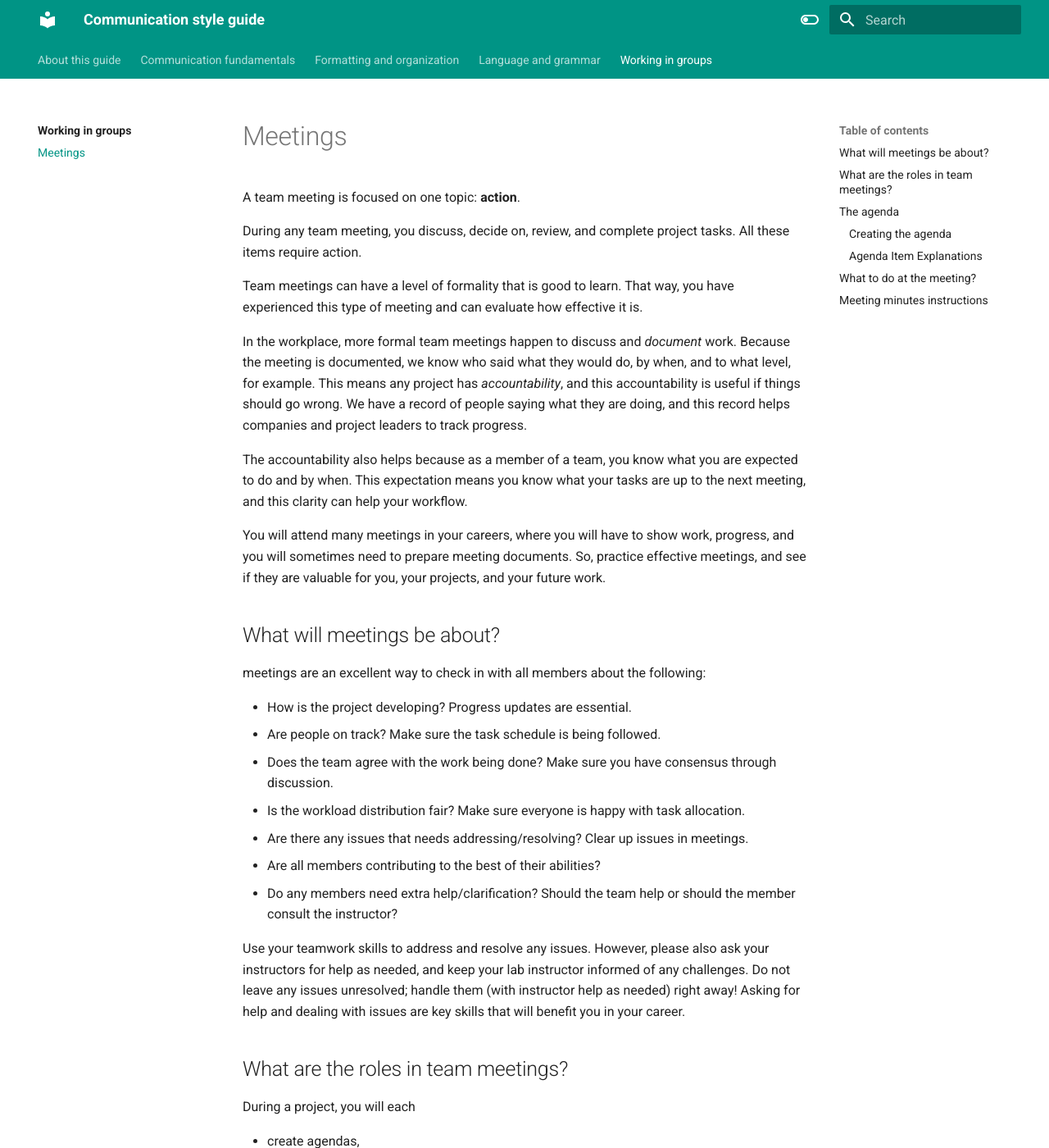
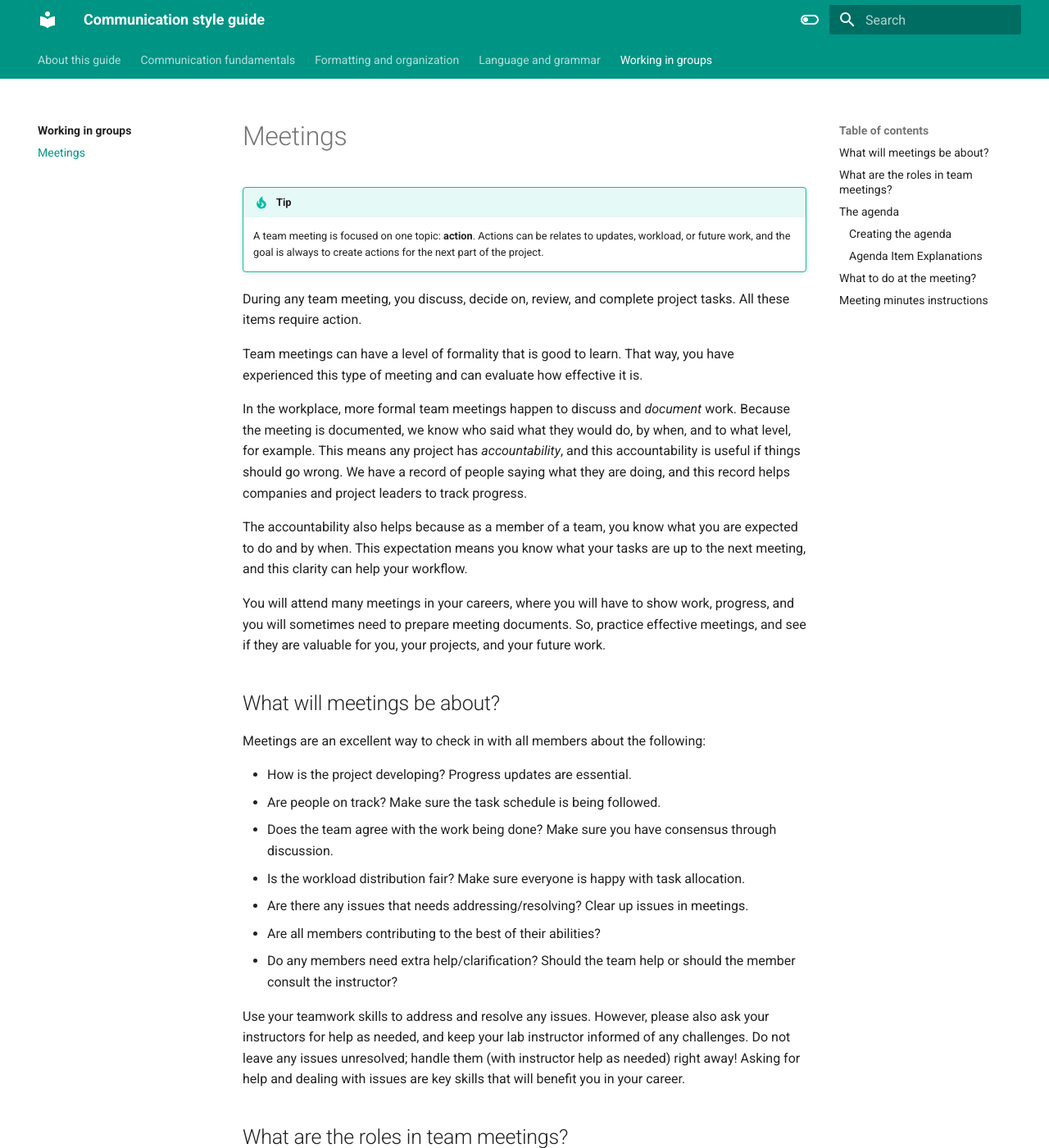
Before and after one commit to SamLee77/Communication-guide, an MkDocs documentation site: the page built from docs/Working_in_groups/Meetings.md, in a window 1280 px wide and 1400 px high. Shown: the whole window at 82% size. Built offline with MkDocs 1.6.1 and Material for MkDocs 9.7.7, drawn with Linux system fonts in a browser that asks for light colours; emoji names are drawn with the system emoji font.

Commit message:
added admonisitons to Meetings

```diff
--- a/docs/Working_in_groups/Meetings.md
+++ b/docs/Working_in_groups/Meetings.md
@@ -1,6 +1,8 @@
 # Meetings
 
-A team meeting is focused on one topic: **action**.
+!!! Tip
+
+    A team meeting is focused on one topic: **action**. Actions can be relates to updates, workload, or future work, and the goal is always to create actions for the next part of the project.
 
 During any team meeting, you discuss, decide on, review, and complete project tasks. All these items require action.
 
@@ -14,7 +16,7 @@ You will attend many meetings in your careers, where you will have to show work,
 
 ## What will meetings be about?
 
-meetings are an excellent way to check in with all members about the following:
+Meetings are an excellent way to check in with all members about the following:
 
 - How is the project developing? Progress updates are essential.
 - Are people on track? Make sure the task schedule is being followed.
```
